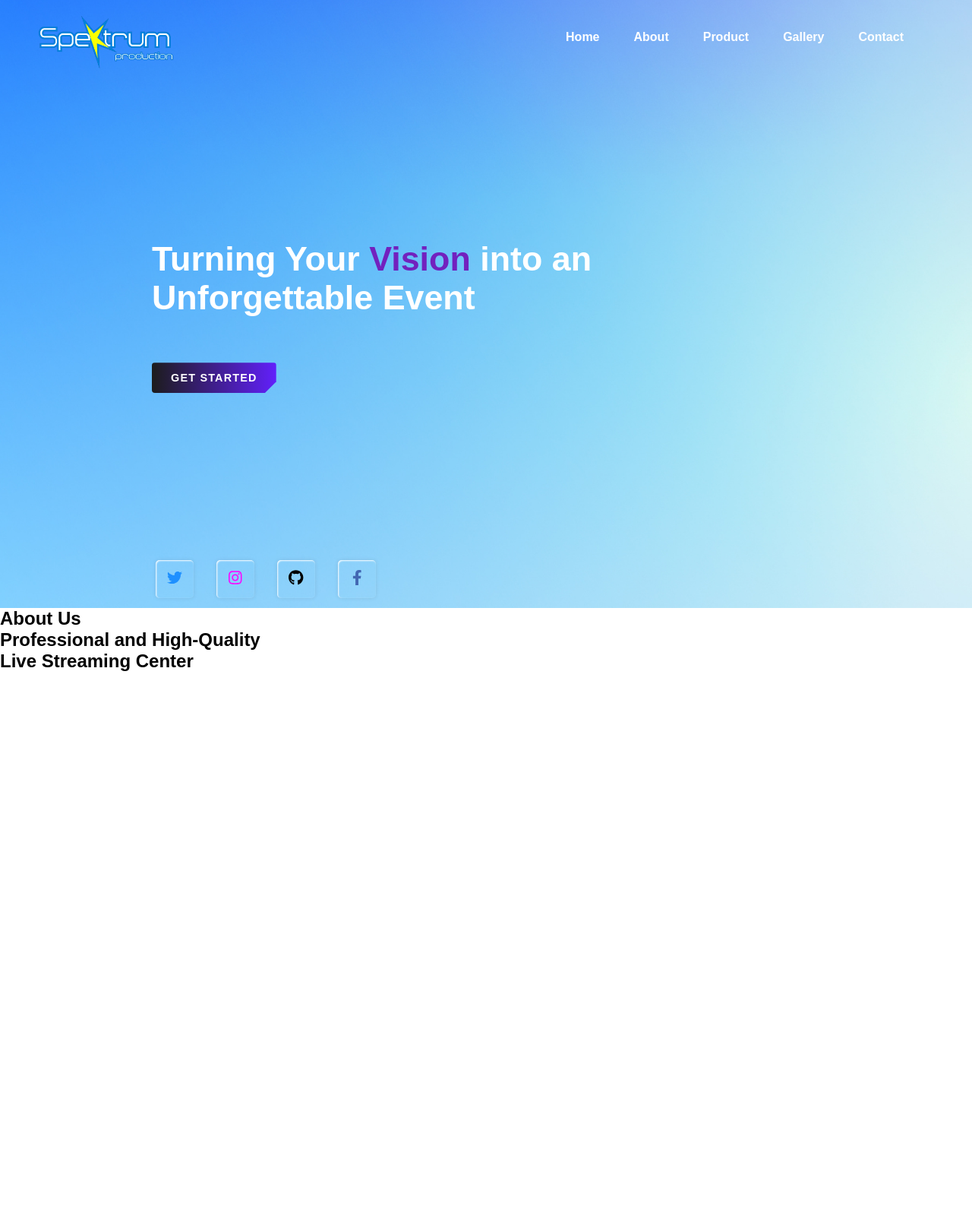
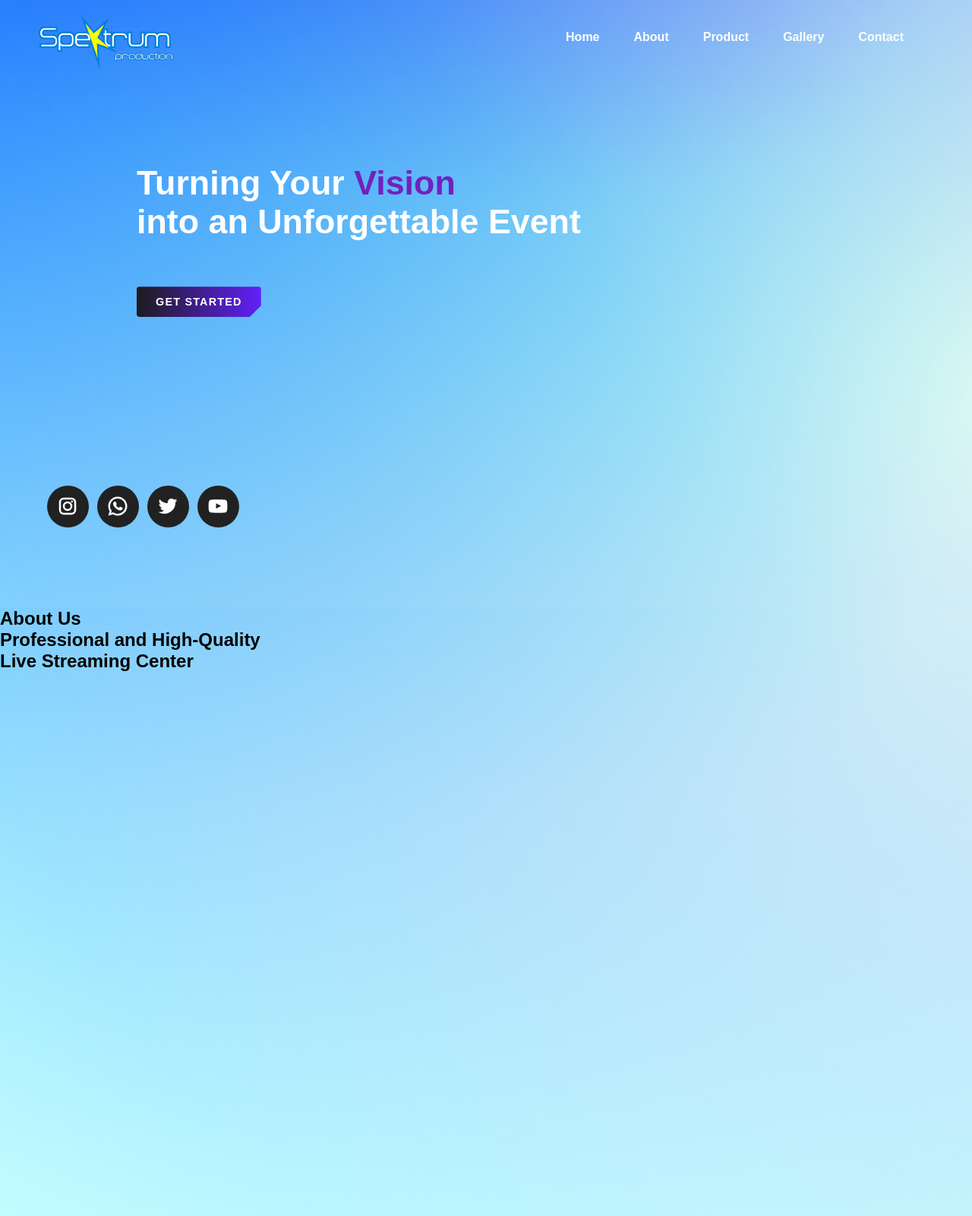
Before and after one commit to DzikriDhaniawan/spektrum-proevent, a PHP site: page / in a window 1280 px wide. Shown: the whole page at 76% size. Before the commit the page ends 883 px from the top, so only its background shows below. Run offline with PHP 8.4, Linux system fonts and the light colour scheme.

Commit message:
update lg

```diff
--- a/index.html
+++ b/index.html
@@ -21,73 +21,93 @@
             </nav>
 
             <div class="hero-content">
-                <h1>Turning Your <span class="vision">Vision</span> into an <br> Unforgettable Event</h1>
+                <h1>Turning Your <span class="vision">Vision</span> <br>into an Unforgettable Event</h1>
             </div>
 
             <div class="button-next">
                 <button class="get-started"><a href="#about">Get Started</a></button>
             </div>
 
-            <div>
-              <div class="parent">
-                <div class="child child-1">
-                  <button class="button btn-1">
+            <div class="contact-button-section">
+              <button class="contact-button">
                 <svg
+                  viewBox="0 0 24 24"
+                  fill="none"
+                  height="24"
+                  width="24"
                   xmlns="http://www.w3.org/2000/svg"
-                      height="1em"
-                      viewBox="0 0 512 512"
-                      fill="#1e90ff"
+                  aria-hidden="true"
+                  class="w-6 h-6 text-gray-800 dark:text-white"
                 >
                   <path
-                        d="M459.37 151.716c.325 4.548.325 9.097.325 13.645 0 138.72-105.583 298.558-298.558 298.558-59.452 0-114.68-17.219-161.137-47.106 8.447.974 16.568 1.299 25.34 1.299 49.055 0 94.213-16.568 130.274-44.832-46.132-.975-84.792-31.188-98.112-72.772 6.498.974 12.995 1.624 19.818 1.624 9.421 0 18.843-1.3 27.614-3.573-48.081-9.747-84.143-51.98-84.143-102.985v-1.299c13.969 7.797 30.214 12.67 47.431 13.319-28.264-18.843-46.781-51.005-46.781-87.391 0-19.492 5.197-37.36 14.294-52.954 51.655 63.675 129.3 105.258 216.365 109.807-1.624-7.797-2.599-15.918-2.599-24.04 0-57.828 46.782-104.934 104.934-104.934 30.213 0 57.502 12.67 76.67 33.137 23.715-4.548 46.456-13.32 66.599-25.34-7.798 24.366-24.366 44.833-46.132 57.827 21.117-2.273 41.584-8.122 60.426-16.243-14.292 20.791-32.161 39.308-52.628 54.253z"
+                    clip-rule="evenodd"
+                    d="M3 8a5 5 0 0 1 5-5h8a5 5 0 0 1 5 5v8a5 5 0 0 1-5 5H8a5 5 0 0 1-5-5V8Zm5-3a3 3 0 0 0-3 3v8a3 3 0 0 0 3 3h8a3 3 0 0 0 3-3V8a3 3 0 0 0-3-3H8Zm7.597 2.214a1 1 0 0 1 1-1h.01a1 1 0 1 1 0 2h-.01a1 1 0 0 1-1-1ZM12 9a3 3 0 1 0 0 6 3 3 0 0 0 0-6Zm-5 3a5 5 0 1 1 10 0 5 5 0 0 1-10 0Z"
+                    fill-rule="evenodd"
+                    fill="currentColor"
                   ></path>
                 </svg>
               </button>
-                </div>
-                <div class="child child-2">
-                  <button class="button btn-2">
+              <button class="contact-button">
                 <svg
+                  viewBox="0 0 24 24"
+                  fill="none"
+                  height="24"
+                  width="24"
                   xmlns="http://www.w3.org/2000/svg"
-                      height="1em"
-                      viewBox="0 0 448 512"
-                      fill="#ff00ff"
+                  aria-hidden="true"
+                  class="w-6 h-6 text-gray-800 dark:text-white"
                 >
                   <path
-                        d="M224.1 141c-63.6 0-114.9 51.3-114.9 114.9s51.3 114.9 114.9 114.9S339 319.5 339 255.9 287.7 141 224.1 141zm0 189.6c-41.1 0-74.7-33.5-74.7-74.7s33.5-74.7 74.7-74.7 74.7 33.5 74.7 74.7-33.6 74.7-74.7 74.7zm146.4-194.3c0 14.9-12 26.8-26.8 26.8-14.9 0-26.8-12-26.8-26.8s12-26.8 26.8-26.8 26.8 12 26.8 26.8zm76.1 27.2c-1.7-35.9-9.9-67.7-36.2-93.9-26.2-26.2-58-34.4-93.9-36.2-37-2.1-147.9-2.1-184.9 0-35.8 1.7-67.6 9.9-93.9 36.1s-34.4 58-36.2 93.9c-2.1 37-2.1 147.9 0 184.9 1.7 35.9 9.9 67.7 36.2 93.9s58 34.4 93.9 36.2c37 2.1 147.9 2.1 184.9 0 35.9-1.7 67.7-9.9 93.9-36.2 26.2-26.2 34.4-58 36.2-93.9 2.1-37 2.1-147.8 0-184.8zM398.8 388c-7.8 19.6-22.9 34.7-42.6 42.6-29.5 11.7-99.5 9-132.1 9s-102.7 2.6-132.1-9c-19.6-7.8-34.7-22.9-42.6-42.6-11.7-29.5-9-99.5-9-132.1s-2.6-102.7 9-132.1c7.8-19.6 22.9-34.7 42.6-42.6 29.5-11.7 99.5-9 132.1-9s102.7-2.6 132.1 9c19.6 7.8 34.7 22.9 42.6 42.6 11.7 29.5 9 99.5 9 132.1s2.7 102.7-9 132.1z"
+                    clip-rule="evenodd"
+                    d="M12 4a8 8 0 0 0-6.895 12.06l.569.718-.697 2.359 2.32-.648.379.243A8 8 0 1 0 12 4ZM2 12C2 6.477 6.477 2 12 2s10 4.477 10 10-4.477 10-10 10a9.96 9.96 0 0 1-5.016-1.347l-4.948 1.382 1.426-4.829-.006-.007-.033-.055A9.958 9.958 0 0 1 2 12Z"
+                    fill-rule="evenodd"
+                    fill="currentColor"
+                  ></path>
+                  <path
+                    d="M16.735 13.492c-.038-.018-1.497-.736-1.756-.83a1.008 1.008 0 0 0-.34-.075c-.196 0-.362.098-.49.291-.146.217-.587.732-.723.886-.018.02-.042.045-.057.045-.013 0-.239-.093-.307-.123-1.564-.68-2.751-2.313-2.914-2.589-.023-.04-.024-.057-.024-.057.005-.021.058-.074.085-.101.08-.079.166-.182.249-.283l.117-.14c.121-.14.175-.25.237-.375l.033-.066a.68.68 0 0 0-.02-.64c-.034-.069-.65-1.555-.715-1.711-.158-.377-.366-.552-.655-.552-.027 0 0 0-.112.005-.137.005-.883.104-1.213.311-.35.22-.94.924-.94 2.16 0 1.112.705 2.162 1.008 2.561l.041.06c1.161 1.695 2.608 2.951 4.074 3.537 1.412.564 2.081.63 2.461.63.16 0 .288-.013.4-.024l.072-.007c.488-.043 1.56-.599 1.804-1.276.192-.534.243-1.117.115-1.329-.088-.144-.239-.216-.43-.308Z"
+                    fill="currentColor"
                   ></path>
                 </svg>
               </button>
-                </div>
-                <div class="child child-3">
-                  <button class="button btn-3">
+
+              <button class="contact-button">
                 <svg
+                  viewBox="0 0 24 24"
+                  fill="currentColor"
+                  height="24"
+                  width="24"
                   xmlns="http://www.w3.org/2000/svg"
-                      height="1em"
-                      viewBox="0 0 496 512"
+                  aria-hidden="true"
+                  class="w-6 h-6 text-gray-800 dark:text-white"
                 >
                   <path
-                        d="M165.9 397.4c0 2-2.3 3.6-5.2 3.6-3.3.3-5.6-1.3-5.6-3.6 0-2 2.3-3.6 5.2-3.6 3-.3 5.6 1.3 5.6 3.6zm-31.1-4.5c-.7 2 1.3 4.3 4.3 4.9 2.6 1 5.6 0 6.2-2s-1.3-4.3-4.3-5.2c-2.6-.7-5.5.3-6.2 2.3zm44.2-1.7c-2.9.7-4.9 2.6-4.6 4.9.3 2 2.9 3.3 5.9 2.6 2.9-.7 4.9-2.6 4.6-4.6-.3-1.9-3-3.2-5.9-2.9zM244.8 8C106.1 8 0 113.3 0 252c0 110.9 69.8 205.8 169.5 239.2 12.8 2.3 17.3-5.6 17.3-12.1 0-6.2-.3-40.4-.3-61.4 0 0-70 15-84.7-29.8 0 0-11.4-29.1-27.8-36.6 0 0-22.9-15.7 1.6-15.4 0 0 24.9 2 38.6 25.8 21.9 38.6 58.6 27.5 72.9 20.9 2.3-16 8.8-27.1 16-33.7-55.9-6.2-112.3-14.3-112.3-110.5 0-27.5 7.6-41.3 23.6-58.9-2.6-6.5-11.1-33.3 2.6-67.9 20.9-6.5 69 27 69 27 20-5.6 41.5-8.5 62.8-8.5s42.8 2.9 62.8 8.5c0 0 48.1-33.6 69-27 13.7 34.7 5.2 61.4 2.6 67.9 16 17.7 25.8 31.5 25.8 58.9 0 96.5-58.9 104.2-114.8 110.5 9.2 7.9 17 22.9 17 46.4 0 33.7-.3 75.4-.3 83.6 0 6.5 4.6 14.4 17.3 12.1C428.2 457.8 496 362.9 496 252 496 113.3 383.5 8 244.8 8zM97.2 352.9c-1.3 1-1 3.3.7 5.2 1.6 1.6 3.9 2.3 5.2 1 1.3-1 1-3.3-.7-5.2-1.6-1.6-3.9-2.3-5.2-1zm-10.8-8.1c-.7 1.3.3 2.9 2.3 3.9 1.6 1 3.6.7 4.3-.7.7-1.3-.3-2.9-2.3-3.9-2-.6-3.6-.3-4.3.7zm32.4 35.6c-1.6 1.3-1 4.3 1.3 6.2 2.3 2.3 5.2 2.6 6.5 1 1.3-1.3.7-4.3-1.3-6.2-2.2-2.3-5.2-2.6-6.5-1zm-11.4-14.7c-1.6 1-1.6 3.6 0 5.9 1.6 2.3 4.3 3.3 5.6 2.3 1.6-1.3 1.6-3.9 0-6.2-1.4-2.3-4-3.3-5.6-2z"
+                    clip-rule="evenodd"
+                    d="M22 5.892a8.178 8.178 0 0 1-2.355.635 4.074 4.074 0 0 0 1.8-2.235 8.343 8.343 0 0 1-2.605.981A4.13 4.13 0 0 0 15.85 4a4.068 4.068 0 0 0-4.1 4.038c0 .31.035.618.105.919A11.705 11.705 0 0 1 3.4 4.734a4.006 4.006 0 0 0 1.268 5.392 4.165 4.165 0 0 1-1.859-.5v.05A4.057 4.057 0 0 0 6.1 13.635a4.192 4.192 0 0 1-1.856.07 4.108 4.108 0 0 0 3.831 2.807A8.36 8.36 0 0 1 2 18.184 11.732 11.732 0 0 0 8.291 20 11.502 11.502 0 0 0 19.964 8.5c0-.177 0-.349-.012-.523A8.143 8.143 0 0 0 22 5.892Z"
+                    fill-rule="evenodd"
                   ></path>
                 </svg>
               </button>
-                </div>
-                <div class="child child-4">
-                  <button class="button btn-4">
+
+              <button class="contact-button">
                 <svg
+                  viewBox="0 0 24 24"
+                  fill="currentColor"
+                  height="24"
+                  width="24"
                   xmlns="http://www.w3.org/2000/svg"
-                      height="1em"
-                      viewBox="0 0 320 512"
-                      fill="#4267B2"
+                  aria-hidden="true"
+                  class="w-6 h-6 text-gray-800 dark:text-white"
                 >
                   <path
-                        d="M279.14 288l14.22-92.66h-88.91v-60.13c0-25.35 12.42-50.06 52.24-50.06h40.42V6.26S260.43 0 225.36 0c-73.22 0-121.08 44.38-121.08 124.72v70.62H22.89V288h81.39v224h100.17V288z"
+                    clip-rule="evenodd"
+                    d="M21.7 8.037a4.26 4.26 0 0 0-.789-1.964 2.84 2.84 0 0 0-1.984-.839c-2.767-.2-6.926-.2-6.926-.2s-4.157 0-6.928.2a2.836 2.836 0 0 0-1.983.839 4.225 4.225 0 0 0-.79 1.965 30.146 30.146 0 0 0-.2 3.206v1.5a30.12 30.12 0 0 0 .2 3.206c.094.712.364 1.39.784 1.972.604.536 1.38.837 2.187.848 1.583.151 6.731.2 6.731.2s4.161 0 6.928-.2a2.844 2.844 0 0 0 1.985-.84 4.27 4.27 0 0 0 .787-1.965 30.12 30.12 0 0 0 .2-3.206v-1.516a30.672 30.672 0 0 0-.202-3.206Zm-11.692 6.554v-5.62l5.4 2.819-5.4 2.801Z"
+                    fill-rule="evenodd"
                   ></path>
                 </svg>
               </button>
-                </div>
+
             </div>
 
-            </div>
 
         </header>
 
--- a/style.css
+++ b/style.css
@@ -56,34 +56,10 @@ body {
     transition: 0.5s ease;
 }
 
-.search-container {
-    display: flex;
-    align-items: center;
-    gap: 10px;
-}
-
-.search-container input {
-    padding: 5px;
-    border-radius: 5px;
-    border: none;
-}
-
-.search-container button {
-    padding: 5px 10px;
-    background-color: lightblue;
-    border: none;
-    color: #000;
-    cursor: pointer;
-}
-
-.search-container button:hover {
-    background-color: #fff;
-}
-
 .hero-content {
     top: 50%;
-    margin-top: 200px;
-    margin-left: 200px;
+    margin-top: 100px;
+    margin-left: 180px;
 }
 
 .hero-content h1 {
@@ -95,7 +71,7 @@ body {
 }
 
 .button-next{
-    margin-left: 200px;
+    margin-left: 180px;
     margin-top: 60px;
 }
 
@@ -131,64 +107,74 @@ body {
     color: white;
   }
 
-  .parent {
+.contact-button-section{
     display: flex;
-    justify-content: left;
-    align-items: left;
-    margin-top: 220px;
-    margin-left: 200px;
-    gap: 20px;
+    margin-left:3em ;
+    margin-top: 14em;
 }
 
-  .child {
+  .contact-button {
+  cursor: pointer;
   width: 50px;
   height: 50px;
+  border-radius: 50px;
+  border: none;
+  background: linear-gradient(120deg, #833ab4, #fd1d1d, #fcb045);
+  position: relative;
+  z-index: 0;
   display: flex;
+  align-items: center;
   justify-content: center;
-    align-items: center;
-    transform-style: preserve-3d;
-    transition: all 0.3s cubic-bezier(0.68, 0.85, 0.265, 1.85);
-    border-radius: 5px;
-    margin: 0 5px;
-    box-shadow:
-      inset 1px 1px 2px #fff,
-      0 0 5px #4442;
+  margin-left: 1.2em;
+  transition: 0.1s;
+}
+.contact-button svg {
+  color: white;
+  width: 30px;
+  height: 30px;
+  z-index: 9;
 }
 
-  .child:hover {
-    background-color: white;
-    background-position:
-      -100px 100px,
-      -100px 100px;
-    /*transform: rotate3d(0.5, 1, 0, 30deg);*/
-    transform: perspective(180px) rotateX(60deg) translateY(2px);
+.contact-button:nth-child(1) {
+    background: linear-gradient(120deg, #da2dfc, #ff0d00);
 }
 
-  .child-1:hover {
-    box-shadow: 0px 10px 10px #1e90ff;
-  }
-  .child-2:hover {
-    box-shadow: 0px 10px 10px #ff00ff;
-  }
-  .child-3:hover {
-    box-shadow: 0px 10px 10px #000;
-  }
-  .child-4:hover {
-    box-shadow: 0px 10px 10px #4267b2;
+.contact-button:nth-child(2) {
+    background: rgb(0, 255, 0);
 }
 
-  .button {
-    cursor: pointer;
-    width: 100%;
-    height: 100%;
-    border: none;
-    background-color: transparent;
-    font-size: 20px;
-    transition-duration: 0.5s;
-    transition-timing-function: cubic-bezier(0.68, -0.85, 0.265, 1.55);
+.contact-button:nth-child(3) {
+    background: rgb(0, 255, 238);
 }
 
-  .child:hover > .button {
-    transform: translate3d(0px, 20px, 30px) perspective(80px) rotateX(-60deg)
-      translateY(2px) translateZ(10px);
+.contact-button:nth-child(4) {
+    background: rgb(255, 0, 0);
 }
+
+.contact-button:active {
+    transform: scale(0.85);
+}
+
+.contact-button::before {
+    content: "";
+    position: absolute;
+    width: 55px;
+    height: 55px;
+    background-color: #212121;
+    border-radius: 50px;
+    z-index: -1;
+    border: 0px solid rgba(255, 255, 255, 0.411);
+    transition: 0.4s;
+}
+
+.contact-button:hover::before {
+    width: 0px;
+    height: 0px;
+}
+
+.about-section{
+    position: relative;
+    width: 100%;
+    height: 100vh;
+    background: url('/pict/color4.png') center/cover no-repeat;
+}
```
Also changed, not shown: pict/color4.png (added). Lines whose indentation alone changed are shown as unchanged.
